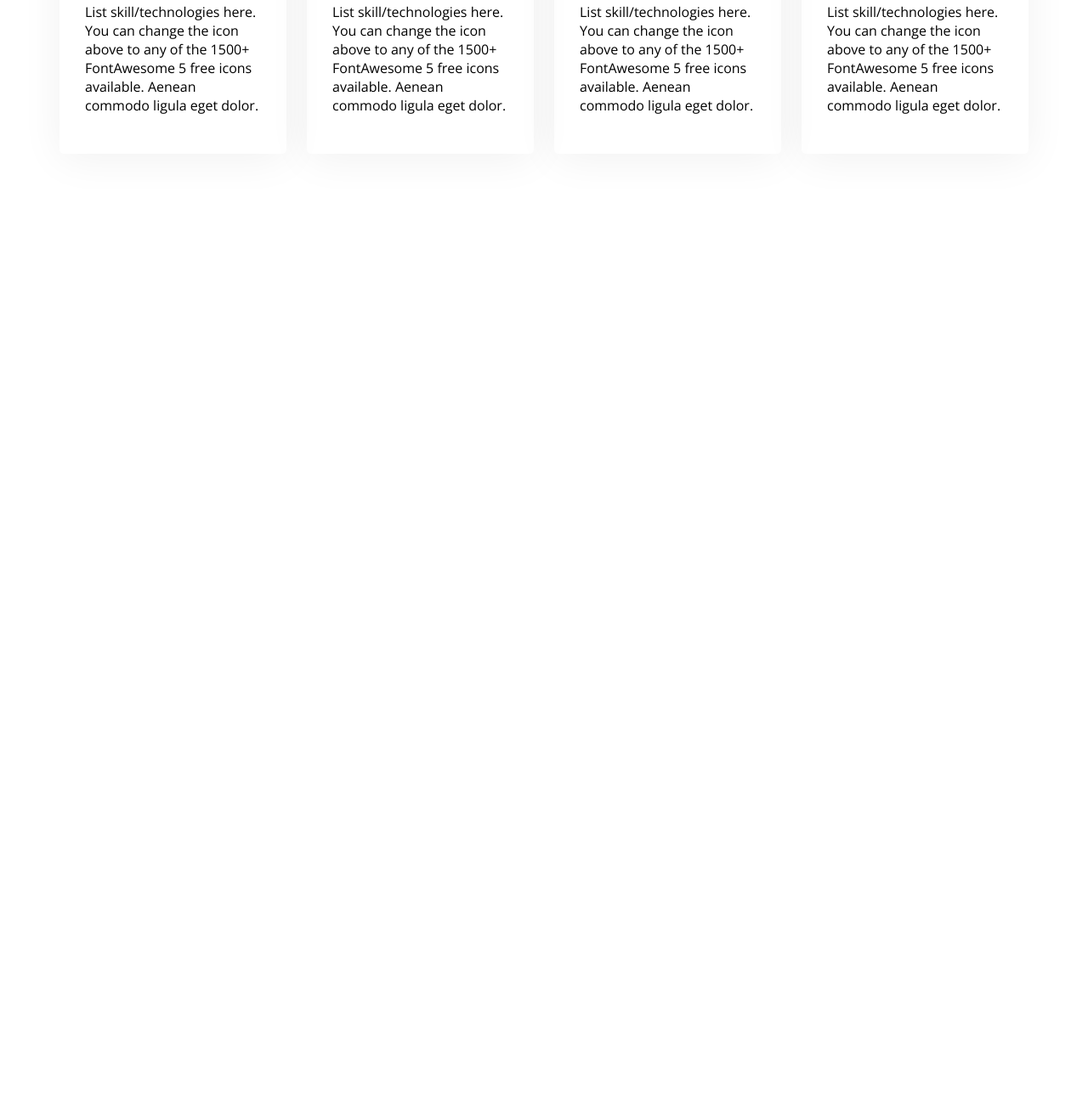
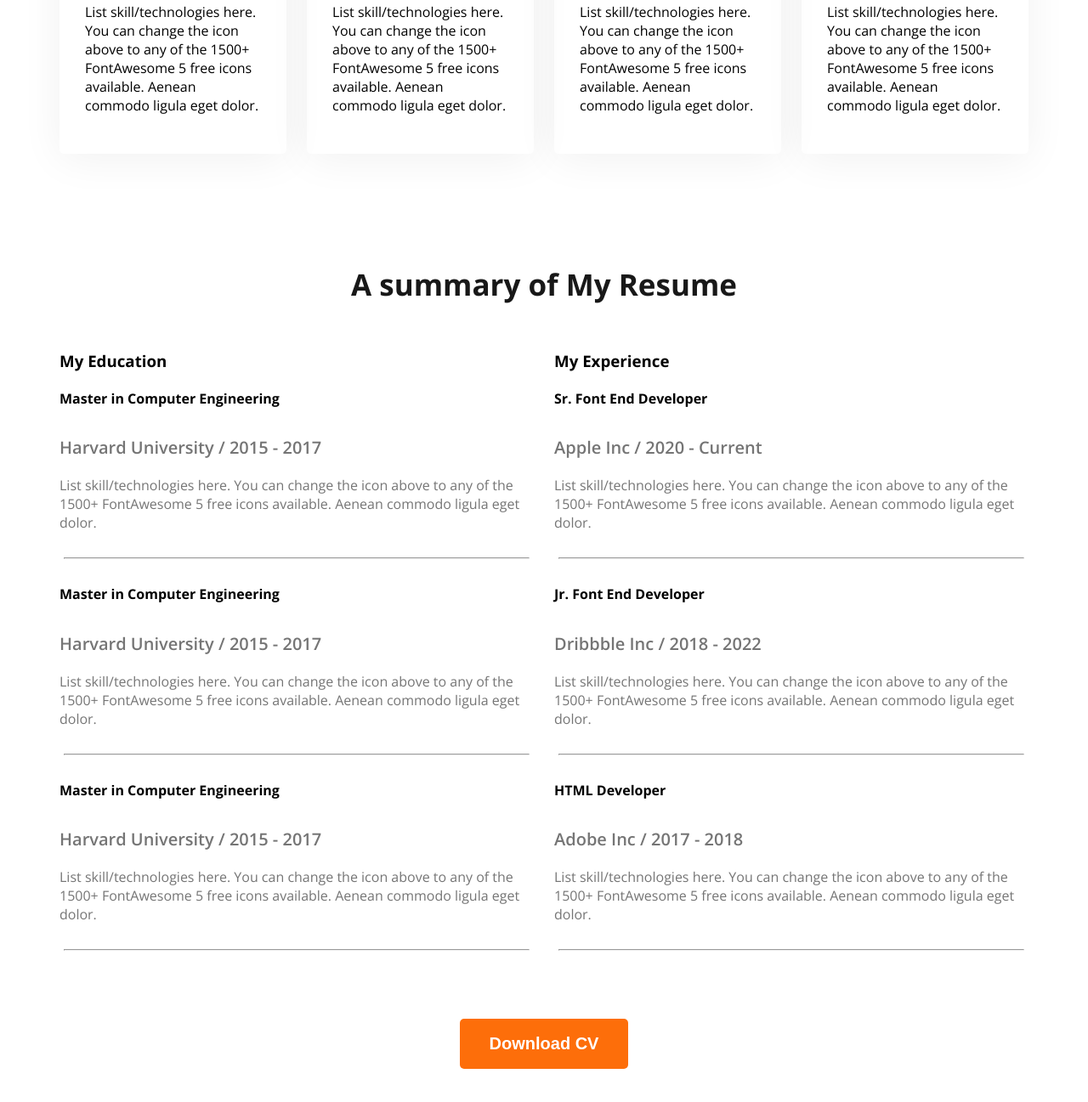
Before and after one commit to AmtazAhmedGazi/web-developer-portfolio, a plain HTML site: page index.html in a window 1280 px wide. Shown: the part 2054-3351 px from the top of the page at 85% size. Before the commit the page ends 2365 px from the top, so only its background shows below. Drawn offline with nearby package versions, Linux system fonts and the light colour scheme.

Commit message:
added Resume  main-section

```diff
--- a/index.html
+++ b/index.html
@@ -94,6 +94,63 @@
           </div>
         </div>
       </section>
+      <!-- Resume Section -->
+       <section class="resume">
+        <h3 class="section-title text-center ">A summary of My Resume</h3>
+        <div class="resume-container">
+          <div class="resume-column">
+            <h3 class="resume-column-title">My Education</h3>
+            <div class="experience">
+              <h4 class="experience-title">Master in Computer Engineering</h4>
+              <h5 class="experience-sub-title">Harvard University / 2015 - 2017</h5>
+              <div class="experience-description">List skill/technologies here. You can change the icon above
+                to any of the 1500+ FontAwesome 5 free icons available. Aenean commodo ligula eget dolor.</div>
+            </div>
+            <hr>
+            <div class="experience">
+              <h4 class="experience-title">Master in Computer Engineering</h4>
+              <h5 class="experience-sub-title">Harvard University / 2015 - 2017</h5>
+              <div class="experience-description">List skill/technologies here. You can change the icon above
+                to any of the 1500+ FontAwesome 5 free icons available. Aenean commodo ligula eget dolor.</div>
+            </div>
+            <hr>
+            <div class="experience">
+              <h4 class="experience-title">Master in Computer Engineering</h4>
+              <h5 class="experience-sub-title">Harvard University / 2015 - 2017</h5>
+              <div class="experience-description">List skill/technologies here. You can change the icon above
+                to any of the 1500+ FontAwesome 5 free icons available. Aenean commodo ligula eget dolor.</div>
+            </div>
+            <hr>
+          </div>
+          <div class="resume-column">
+            <h3 class="resume-column-title">My Experience</h3>
+            <div class="experience">
+              <h4 class="experience-title">Sr. Font End Developer</h4>
+              <h5 class="experience-sub-title">Apple Inc / 2020 - Current</h5>
+              <div class="experience-description">List skill/technologies here. You can change the icon above
+                to any of the 1500+ FontAwesome 5 free icons available. Aenean commodo ligula eget dolor.</div>
+            </div>
+            <hr>
+            <div class="experience">
+              <h4 class="experience-title">Jr. Font End Developer</h4>
+              <h5 class="experience-sub-title">Dribbble Inc / 2018 - 2022</h5>
+              <div class="experience-description">List skill/technologies here. You can change the icon above
+                to any of the 1500+ FontAwesome 5 free icons available. Aenean commodo ligula eget dolor.</div>
+            </div>
+            <hr>
+            <div class="experience">
+              <h4 class="experience-title">HTML Developer</h4>
+              <h5 class="experience-sub-title">Adobe Inc / 2017 - 2018</h5>
+              <div class="experience-description">List skill/technologies here. You can change the icon above
+                to any of the 1500+ FontAwesome 5 free icons available. Aenean commodo ligula eget dolor.</div>
+            </div>
+            <hr>
+          </div>
+        </div>
+        <div class="text-center resume-download-cv">
+          <button class="btn-primary">Download CV </button>
+        </div>
+       </section>
     </main>
     <footer></footer>
   </body>
--- a/styles/portfolio.css
+++ b/styles/portfolio.css
@@ -15,6 +15,7 @@
 .dark-2 {
   color: #474747;
 }
+
 .btn-primary {
   background-color: #fd6e0a;
   font-weight: bold;
@@ -133,3 +134,27 @@ main section {
   padding: 30px;
   box-shadow: 0px 6px 50px 0px rgba(0, 0, 0, 0.06);
 }
+/* resume section styles */
+.resume-container {
+  display: flex;
+  gap: 24px;
+}
+
+.experience-sub-title {
+  font-size: 20px;
+  font-weight: 600;
+  margin-bottom: 20px;
+}
+
+.experience-description,
+.experience-sub-title {
+  color: #757575;
+}
+
+.resume hr {
+  margin: 30px 5px;
+}
+
+.resume-download-cv {
+  margin-top: 50px;
+}
```
